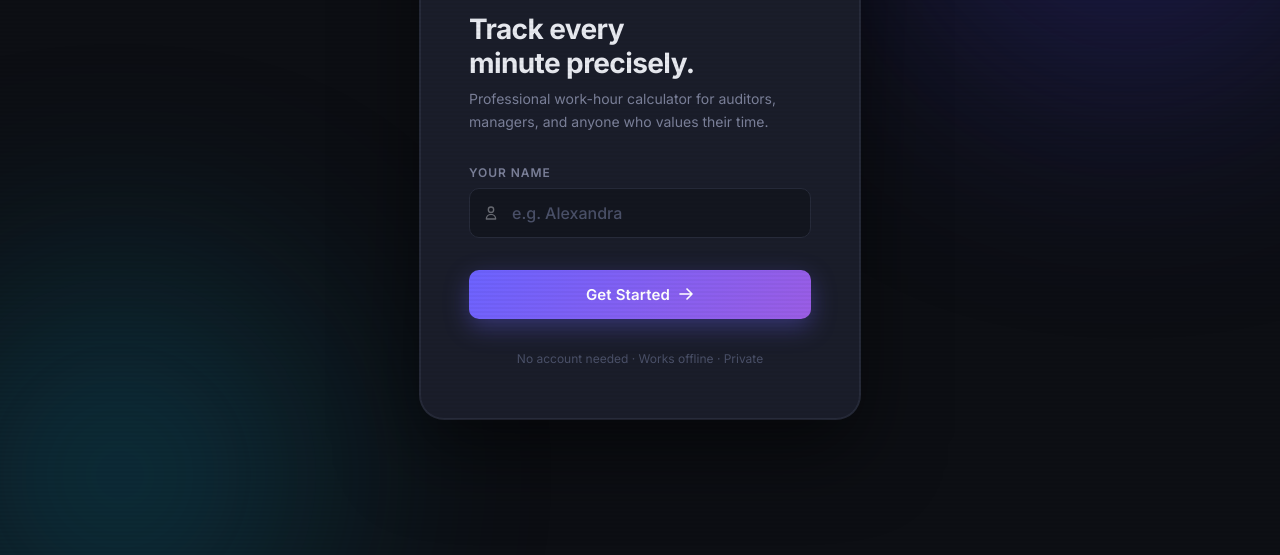
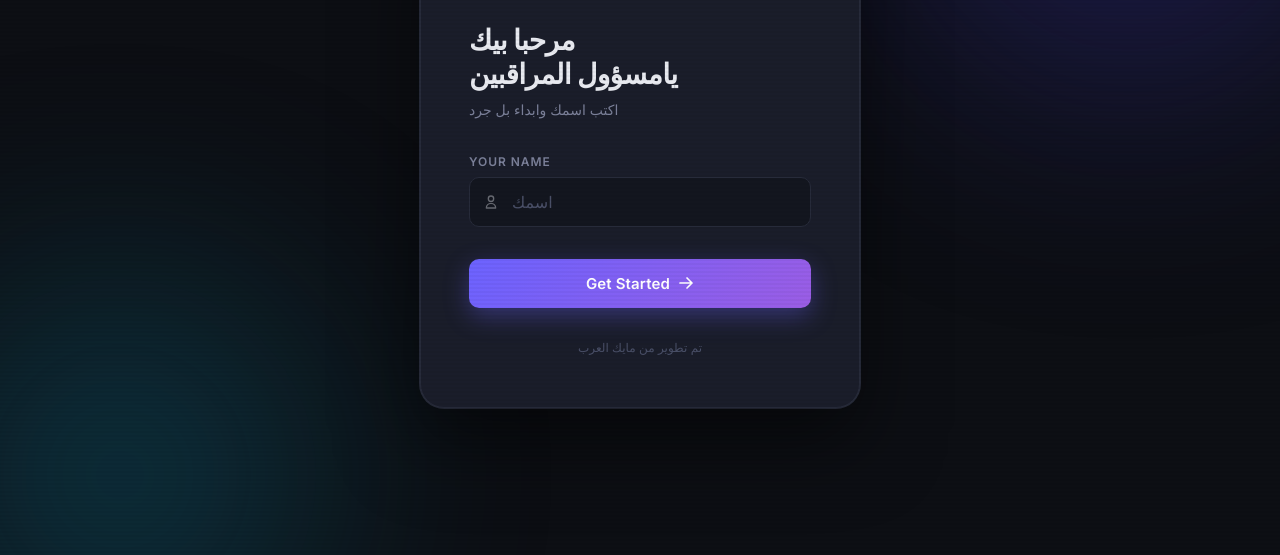
Before and after one commit to moh823728/calculator, a plain HTML site: page index.html in a window 1280 px wide. Shown: the part 245-800 px from the top of the page. Drawn offline with nearby package versions, Linux system fonts and the light colour scheme.

Commit message:
Update index.html

```diff
--- a/index.html
+++ b/index.html
@@ -652,8 +652,8 @@
     </div>
 
     <div class="login-headline">
-      <h1>Track every<br>minute precisely.</h1>
-      <p>Professional work-hour calculator for auditors, managers, and anyone who values their time.</p>
+      <h1>مرحبا بيك<br>يامسؤول المراقبين</h1>
+      <p>اكتب اسمك وابداء بل جرد</p>
     </div>
 
     <div class="input-group">
@@ -662,7 +662,7 @@
         <svg width="16" height="16" fill="none" viewBox="0 0 24 24" stroke="currentColor" stroke-width="2">
           <path stroke-linecap="round" stroke-linejoin="round" d="M16 7a4 4 0 11-8 0 4 4 0 018 0zM12 14a7 7 0 00-7 7h14a7 7 0 00-7-7z"/>
         </svg>
-        <input class="text-input" id="username-input" type="text" placeholder="e.g. Alexandra" maxlength="24" autocomplete="off" spellcheck="false">
+        <input class="text-input" id="username-input" type="text" placeholder="اسمك" maxlength="24" autocomplete="off" spellcheck="false">
       </div>
     </div>
 
@@ -673,7 +673,7 @@
       </svg>
     </button>
 
-    <p class="login-footer">No account needed · Works offline · Private</p>
+    <p class="login-footer">تم تطوير من مايك العرب</p>
   </div>
 </div>
 
```
